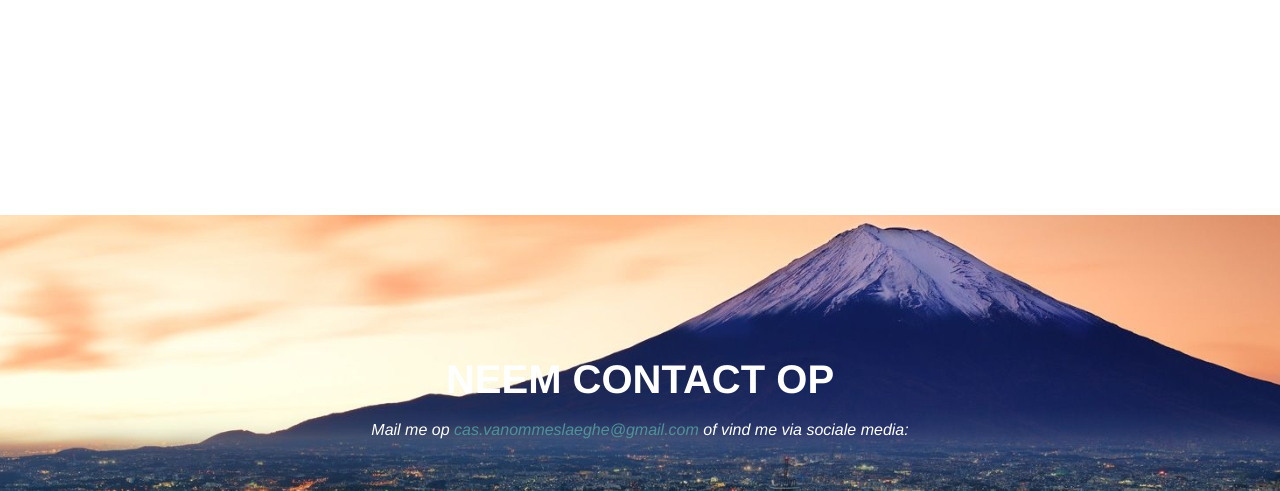
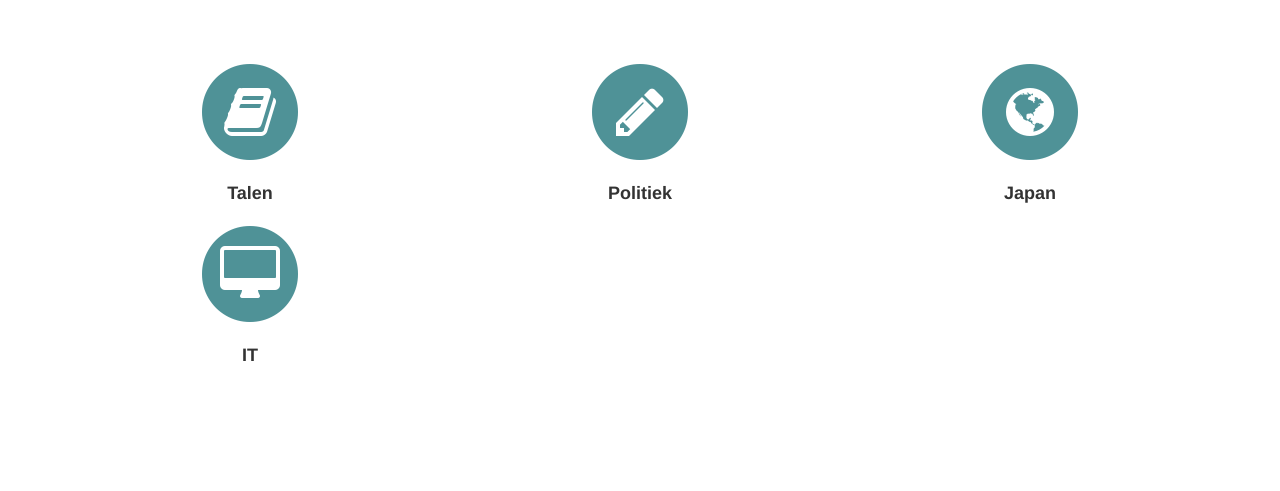
Before and after one commit to casvanom/casvanom.github.io, a plain HTML site: page index.html in a window 1280 px wide. Shown: the part 1200-1691 px from the top of the page. Drawn offline with nearby package versions, Linux system fonts and the light colour scheme; a web font is replaced by a local one.

Commit message:
Update index.html

```diff
--- a/index.html
+++ b/index.html
@@ -118,34 +118,42 @@
 
                 </div>
             </div>
-            <!-- </div>
+            </div>
             <div class="row text-center">
                 <div class="col-md-4">
                     <span class="fa-stack fa-4x">
                         <i class="fa fa-circle fa-stack-2x text-primary"></i>
                         <i class="fa fa-book fa-stack-1x fa-inverse"></i>
                     </span>
-                    <h4 class="service-heading">Taal</h4>
-                    <p class="text-muted">Een neerlandica met een passie voor het Middelnederlands en middeleeuwse cultuur. Pragmatiek, handschriften en houtsneden zijn mijn <em>buzz words</em>.</p>
+                    <h4 class="service-heading">Talen</h4>
+                    <p class="text-muted"></p>
                 </div>
                 <div class="col-md-4">
                     <span class="fa-stack fa-4x">
                         <i class="fa fa-circle fa-stack-2x text-primary"></i>
                         <i class="fa fa-pencil fa-stack-1x fa-inverse"></i>
                     </span>
-                    <h4 class="service-heading">Organisatie</h4>
-                    <p class="text-muted">Projecten bedenken, plannen en verwezenlijken. Van kantlijnkrabbel tot evenement. Ik ben graag organisatorisch bezig en dan nog liefst met een grote dosis cultuur.</p>
+                    <h4 class="service-heading">Politiek</h4>
+                    <p class="text-muted"></p>
                 </div>
                 <div class="col-md-4">
                     <span class="fa-stack fa-4x">
                         <i class="fa fa-circle fa-stack-2x text-primary"></i>
-                        <i class="fa fa-laptop fa-stack-1x fa-inverse"></i>
+                        <i class="fa fa-globe fa-stack-1x fa-inverse"></i>
                     </span>
-                    <h4 class="service-heading">Digital turn</h4>
-                    <p class="text-muted">Naast de klassieke – en antieke – talige media, ben ik enorm gefascineerd door de digitale wereld en crossmedia. <em>My digital journey has just begun</em>, maar de goesting en honger zijn groot.</p>
+                    <h4 class="service-heading">Japan</h4>
+                    <p class="text-muted"></p>
+                </div>
+                <div class="col-md-4">
+                    <span class="fa-stack fa-4x">
+                        <i class="fa fa-circle fa-stack-2x text-primary"></i>
+                        <i class="fa fa-desktop fa-stack-1x fa-inverse"></i>
+                    </span>
+                    <h4 class="service-heading">IT</h4>
+                    <p class="text-muted"></p>
                 </div>
 
-            </div> -->
+            </div>
         </div>
     </section>
 
```
